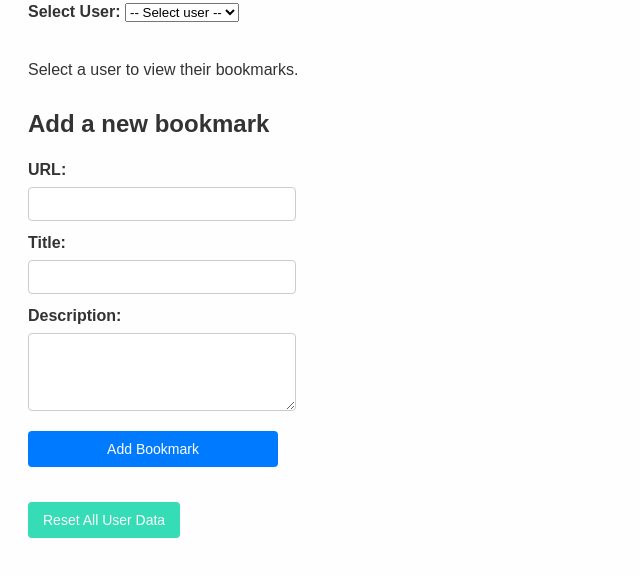
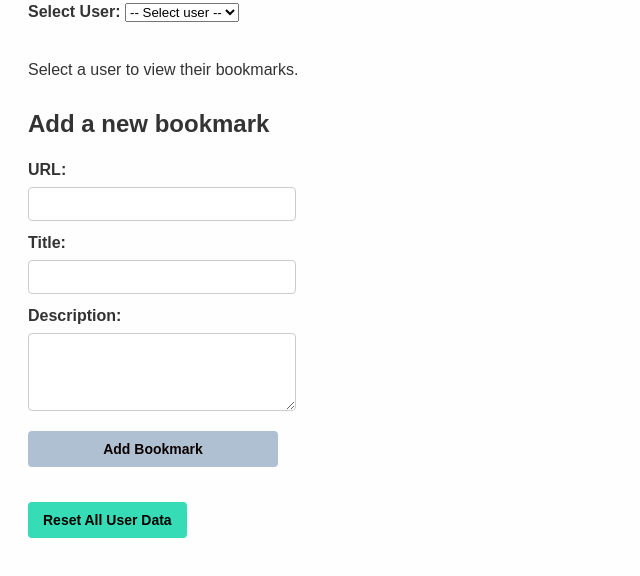
Before and after one commit to SaraTahir28/Shared-BookMarks-, a website with bundled scripts: page index.html in a window 1280 px wide. Shown: the part 116-692 px from the top of the page, without its empty margins (0-640 px from the left). Built offline with nearby package versions, Linux system fonts and the light colour scheme.

Commit message:
Improving color contrast for 100 percent accessibility score

```diff
--- a/style.css
+++ b/style.css
@@ -43,6 +43,7 @@ h1, h2 {
 /* Buttons */
 .btn {
   font-size: 14px;
+  font-weight: bold;
   padding: 10px 15px;
   border: none;
   border-radius: 4px;
@@ -51,15 +52,15 @@ h1, h2 {
 }
 
 .btn-submit {
-  background-color: #007bff;
-  color: white;
+  background-color: #afc0d3;
+  color: rgb(11, 0, 0);
   margin-top: 10px;
 }
 
 
 .btn-reset {
   background-color: #35dcb5; /* red color for reset */
-  color: white;
+  color: rgb(6, 0, 0);
   margin-top: 15px;
   padding: 10px 15px;
 }
```
